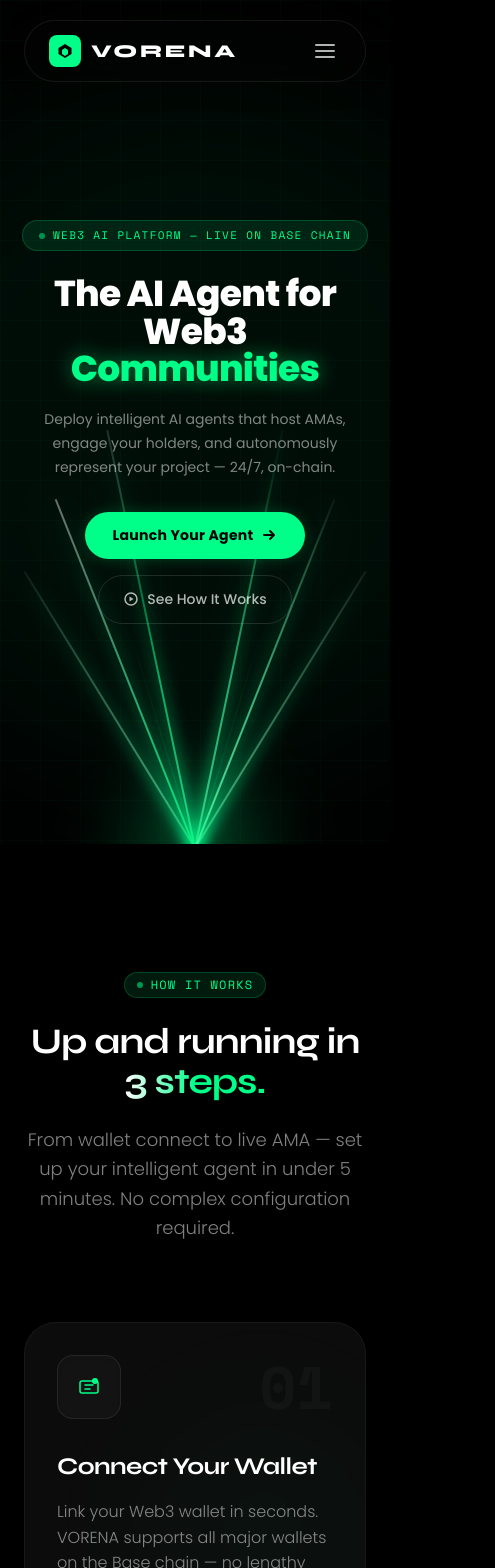
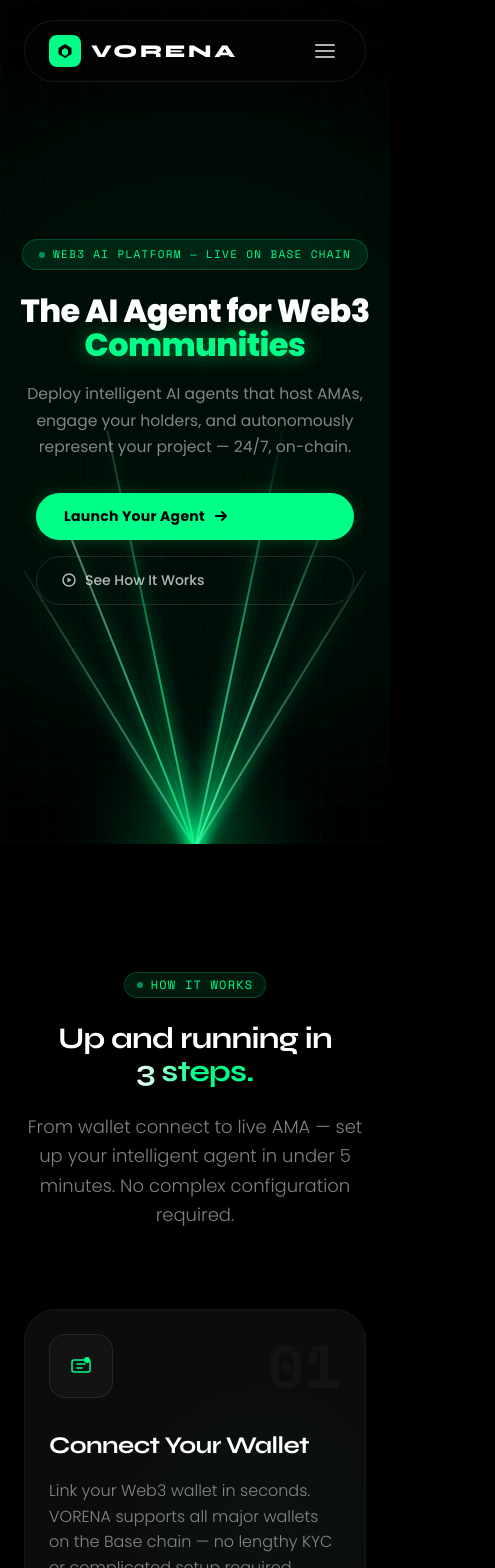
Before and after one commit to usamar98/verona, a Next.js app: page / in a window 390 px wide. Shown: the top 1568 px of the page, 495 px wide, since content can reach past the window. Built offline with nearby package versions, Linux system fonts and the light colour scheme.

Commit message:
Fix horizontal scrolling and 100vw constraint on mobile

```diff
--- a/app/globals.css
+++ b/app/globals.css
@@ -20,6 +20,7 @@
 
 html {
   scroll-behavior: smooth;
+  overflow-x: hidden;
 }
 
 body {
--- a/app/page.tsx
+++ b/app/page.tsx
@@ -12,7 +12,7 @@
 
 export default function Home() {
   return (
-    <main className="bg-black min-h-screen">
+    <main className="bg-black min-h-screen overflow-x-hidden w-full relative max-w-[100vw]">
       <Navbar />
       <Hero />
       <HowItWorks />
--- a/components/FAQ.tsx
+++ b/components/FAQ.tsx
@@ -33,7 +33,7 @@
   const [open, setOpen] = useState<number | null>(0);
 
   return (
-    <section id="faq" className="py-28 relative">
+    <section id="faq" className="py-28 relative overflow-hidden">
       <div className="absolute right-0 bottom-0 w-[400px] h-[400px] bg-green-500/3 blur-3xl pointer-events-none" />
 
       <div className="max-w-3xl mx-auto px-6 lg:px-8 relative z-10">
--- a/components/Features.tsx
+++ b/components/Features.tsx
@@ -96,8 +96,8 @@
     <div
       ref={cardRef}
       onMouseMove={handleMouseMove}
-      className={`group relative overflow-hidden rounded-[32px] bg-[#0c0c0c] border border-white/5 transition-all duration-500 hover:-translate-y-1 hover:shadow-2xl hover:shadow-[#00ff88]/10 ${
-        feat.wide ? "lg:col-span-2" : "col-span-1"
+      className={`group relative overflow-hidden rounded-[32px] bg-[#0c0c0c] border border-white/5 transition-all duration-500 hover:-translate-y-1 hover:shadow-2xl hover:shadow-[#00ff88]/10 h-full flex flex-col ${
+        feat.wide ? "sm:col-span-2 lg:col-span-2" : "col-span-1"
       }`}
       style={{
         fontFamily: "var(--font-poppins), sans-serif",
@@ -123,7 +123,7 @@
       />
 
       {/* ── CARD INNER WRAPPER ── */}
-      <div className="relative z-0 h-full w-full p-8 sm:p-10 flex flex-col justify-between overflow-hidden">
+      <div className="relative z-0 h-full w-full p-6 sm:p-8 md:p-10 flex flex-col justify-between overflow-hidden">
 
         {/* Subtle background abstract gradient */}
         <div className="absolute -bottom-[20%] -right-[20%] h-[150%] w-[100%] rounded-full bg-[radial-gradient(circle,rgba(0,255,136,0.05)_0%,transparent_60%)] blur-2xl group-hover:bg-[radial-gradient(circle,rgba(0,255,136,0.08)_0%,transparent_60%)] transition-colors duration-700" />
@@ -183,7 +183,7 @@
           </div>
 
           <h2
-            className="text-4xl md:text-5xl lg:text-7xl font-bold text-white tracking-tight"
+            className="text-3xl sm:text-4xl md:text-5xl lg:text-7xl font-bold text-white tracking-tight"
             style={{ fontFamily: "var(--font-syne), sans-serif", lineHeight: 1.1 }}
           >
             Capabilities that feel <br className="hidden md:block" />
@@ -196,7 +196,7 @@
         </div>
 
         {/* Bento Grid */}
-        <div className="grid grid-cols-1 md:grid-cols-2 lg:grid-cols-3 gap-6 auto-rows-[minmax(300px,auto)]">
+        <div className="grid grid-cols-1 sm:grid-cols-2 lg:grid-cols-3 gap-6 auto-rows-[minmax(300px,auto)]">
           {features.map((feat, i) => (
             <FeatureCard key={i} feat={feat} />
           ))}
--- a/components/Hero.tsx
+++ b/components/Hero.tsx
@@ -235,7 +235,7 @@
           style={{
             fontFamily: "var(--font-poppins), var(--font-syne), sans-serif",
             fontWeight: 800,
-            fontSize: "clamp(36px, 6vw, 76px)",
+            fontSize: "clamp(32px, 8vw, 76px)",
             lineHeight: 1.05,
             color: "#ffffff",
             margin: "0 0 20px 0",
@@ -251,7 +251,7 @@
         <p
           style={{
             fontFamily: "var(--font-poppins), sans-serif",
-            fontSize: "clamp(14px, 1.8vw, 18px)",
+            fontSize: "clamp(14px, 4vw, 18px)",
             color: "rgba(255,255,255,0.5)",
             lineHeight: 1.7,
             maxWidth: "560px",
@@ -264,7 +264,7 @@
         </p>
 
         {/* CTA Buttons */}
-        <div style={{ display: "flex", gap: "16px", flexWrap: "wrap", justifyContent: "center" }}>
+        <div className="flex flex-col sm:flex-row gap-4 flex-wrap justify-center w-full px-4 sm:px-0">
           <a
             href="#pricing"
             className="glow-green-sm"
--- a/components/HowItWorks.tsx
+++ b/components/HowItWorks.tsx
@@ -86,7 +86,7 @@
       />
 
       {/* ── CARD INNER WRAPPER ── */}
-      <div className="relative z-0 h-full w-full p-8 sm:p-10 flex flex-col justify-between overflow-hidden">
+      <div className="relative z-0 h-full w-full p-6 sm:p-8 md:p-10 flex flex-col justify-between overflow-hidden">
 
         {/* Subtle background abstract gradient */}
         <div className="absolute -top-[20%] -right-[20%] h-[150%] w-[100%] rounded-full bg-[radial-gradient(circle,rgba(0,255,136,0.03)_0%,transparent_60%)] blur-2xl group-hover:bg-[radial-gradient(circle,rgba(0,255,136,0.08)_0%,transparent_60%)] transition-colors duration-700 pointer-events-none" />
@@ -155,11 +155,11 @@
           </div>
 
           <h2
-            className="text-4xl md:text-5xl lg:text-7xl font-bold text-white tracking-tight"
+            className="text-3xl sm:text-4xl md:text-5xl lg:text-7xl font-bold text-white tracking-tight"
             style={{ fontFamily: "var(--font-syne), sans-serif", lineHeight: 1.1 }}
           >
             Up and running in <br className="hidden md:block" />
-            <span className="text-transparent bg-clip-text bg-gradient-to-r from-white via-[#00ff88] to-[#00ff88]">3 steps.</span>
+            <span className="text-transparent bg-clip-text bg-gradient-to-r from-white via-[#00ff88] to-[#00ff88] whitespace-nowrap">3 steps.</span>
           </h2>
 
           <p className="text-white/50 text-lg md:text-xl max-w-2xl font-light leading-relaxed" style={{ fontFamily: "var(--font-poppins), sans-serif" }}>
@@ -168,7 +168,7 @@
         </div>
 
         {/* Steps Grid */}
-        <div className="grid grid-cols-1 lg:grid-cols-3 gap-6 auto-rows-[minmax(380px,auto)]">
+        <div className="grid grid-cols-1 sm:grid-cols-2 lg:grid-cols-3 gap-6 auto-rows-[minmax(380px,auto)]">
           {steps.map((step, i) => (
             <StepCard key={i} step={step} index={i} />
           ))}
--- a/components/Pricing.tsx
+++ b/components/Pricing.tsx
@@ -62,7 +62,7 @@
   const [yearly, setYearly] = useState(false);
 
   return (
-    <section id="pricing" className="py-28 relative">
+    <section id="pricing" className="py-28 relative overflow-hidden">
       <div className="absolute inset-0 grid-bg opacity-30" />
       <div className="absolute top-1/2 left-1/2 -translate-x-1/2 -translate-y-1/2 w-[600px] h-[400px] bg-green-500/3 blur-3xl pointer-events-none" />
 
```
